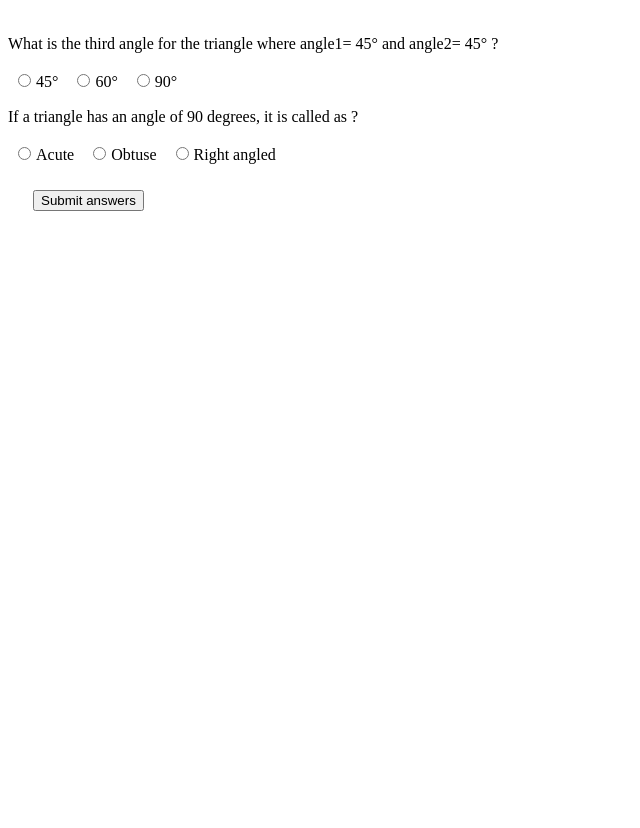
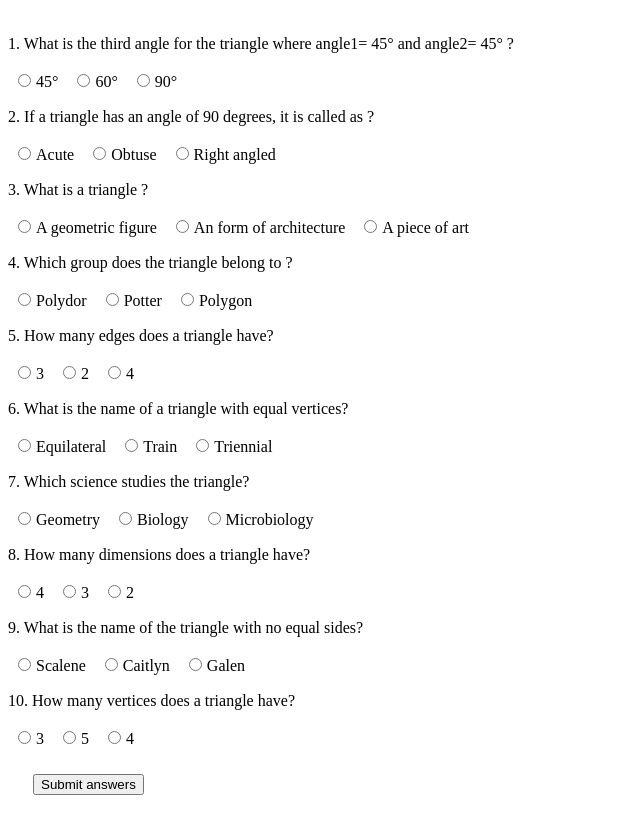
Before and after one commit to kotesh-arya/Triangle-fun, a plain HTML site: page quiz.html in a window 1280 px wide. Shown: the part 87-915 px from the top of the page, without its empty margins (0-640 px from the left). Before the commit the page ends 800 px from the top, so only its background shows below. Drawn offline with Linux system fonts and the light colour scheme.

Commit message:
Updated extra questions in quiz

```diff
--- a/quiz.html
+++ b/quiz.html
@@ -19,7 +19,7 @@
     <form class="quiz-form ">
         <h1>Triangle Quiz</h1>
         <div class="question-container">
-            <p>What is the third angle for the triangle where angle1= 45° and angle2= 45° ?</p>
+            <p>1. What is the third angle for the triangle where angle1= 45° and angle2= 45° ?</p>
             <label for="">
                 <input type="radio" name="question1" value="45°">45°
             </label>
@@ -32,7 +32,7 @@
 
         </div>
         <div class="question-container">
-            <p>If a triangle has an angle of 90 degrees, it is called as ?</p>
+            <p>2. If a triangle has an angle of 90 degrees, it is called as ?</p>
             <label for="">
                 <input type="radio" name="question2" value="Acute">Acute
             </label>
@@ -44,6 +44,120 @@
             </label>
 
         </div>
+        <div class="question-container">
+            <p>3. What is a triangle ?</p>
+            <label for="">
+                <input type="radio" name="question3" value="A geometric figure">A geometric figure
+            </label>
+            <label for="">
+                <input type="radio" name="question3" value="An form of architecture">An form of architecture
+            </label>
+            <label for="">
+                <input type="radio" name="question3" value="A piece of art
+                ">A piece of art
+
+            </label>
+
+        </div>
+        <div class="question-container">
+            <p>4. Which group does the triangle belong to ?</p>
+            <label for="">
+                <input type="radio" name="question4" value="Polydor">Polydor
+            </label>
+            <label for="">
+                <input type="radio" name="question4" value="Potter">Potter
+            </label>
+            <label for="">
+                <input type="radio" name="question4" value="Polygon">Polygon
+            </label>
+
+        </div>
+        <div class="question-container">
+            <p>
+                5. How many edges does a triangle have?</p>
+            <label for="">
+                <input type="radio" name="question5" value="3">3
+            </label>
+            <label for="">
+                <input type="radio" name="question5" value="2">2
+            </label>
+            <label for="">
+                <input type="radio" name="question5" value="4">4
+            </label>
+
+        </div>
+        <div class="question-container">
+            <p>
+                6. What is the name of a triangle with equal vertices?</p>
+            <label for="">
+                <input type="radio" name="question6" value="Equilateral">Equilateral
+            </label>
+            <label for="">
+                <input type="radio" name="question6" value="Train">Train
+            </label>
+            <label for="">
+                <input type="radio" name="question6" value="Triennial">Triennial
+            </label>
+
+        </div>
+        <div class="question-container">
+            <p>
+               7. Which science studies the triangle?</p>
+            <label for="">
+                <input type="radio" name="question7" value="Geometry">Geometry
+            </label>
+            <label for="">
+                <input type="radio" name="question7" value="Biology">Biology
+            </label>
+            <label for="">
+                <input type="radio" name="question7" value="Microbiology">Microbiology
+            </label>
+
+        </div>
+        <div class="question-container">
+            <p>
+              8. How many dimensions does a triangle have?</p>
+            <label for="">
+                <input type="radio" name="question8" value="4">4
+            </label>
+            <label for="">
+                <input type="radio" name="question8" value="3">3
+            </label>
+            <label for="">
+                <input type="radio" name="question8" value="2">2
+            </label>
+
+        </div>
+        <div class="question-container">
+            <p>
+
+9. What is the name of the triangle with no equal sides?</p>
+            <label for="">
+                <input type="radio" name="question9" value="Scalene">Scalene
+            </label>
+            <label for="">
+                <input type="radio" name="question9" value="Caitlyn">Caitlyn
+            </label>
+            <label for="">
+                <input type="radio" name="question9" value="Galen">Galen
+            </label>
+
+        </div>
+        <div class="question-container">
+            <p>
+               10. How many vertices does a triangle have?
+            </p>
+            <label for="">
+                <input type="radio" name="question10" value="3">3
+            </label>
+            <label for="">
+                <input type="radio" name="question10" value="5">5
+            </label>
+            <label for="">
+                <input type="radio" name="question10" value="4">4
+            </label>
+
+        </div>
     </form>
     <button id="submit-button">Submit answers</button>
     <div id="output-msg"></div>
--- a/quiz.js
+++ b/quiz.js
@@ -3,7 +3,7 @@ const submit = document.querySelector("#submit-button");
 const message = document.querySelector("#output-msg");
 
 
-const rightAnswers = ["90°", "right angled"];
+const rightAnswers = ["90°", "right angled", "A geometric figure", "Polygon", "3", "Equilateral", "Geometry", "2", "Scalene", "3"];
 
 
 function calculateScore() {
@@ -12,11 +12,17 @@ function calculateScore() {
     const formResults = new FormData(quizForm);
     for (let value of formResults.values()) {
         if (value === rightAnswers[index]) {
-            score = score+1;
+            score = score + 1;
+            index = index + 1;
+
         }
-        index = index+1;
+
     }
-     message.innerText = `Your score is ${score}`;
+    message.innerText = `Your score is ${score}`;
+    if (score === 0 ) {
+        message.innerText = `Please do attempt all questions`;
+
+    }
 }
 
 submit.addEventListener("click", calculateScore);
```
